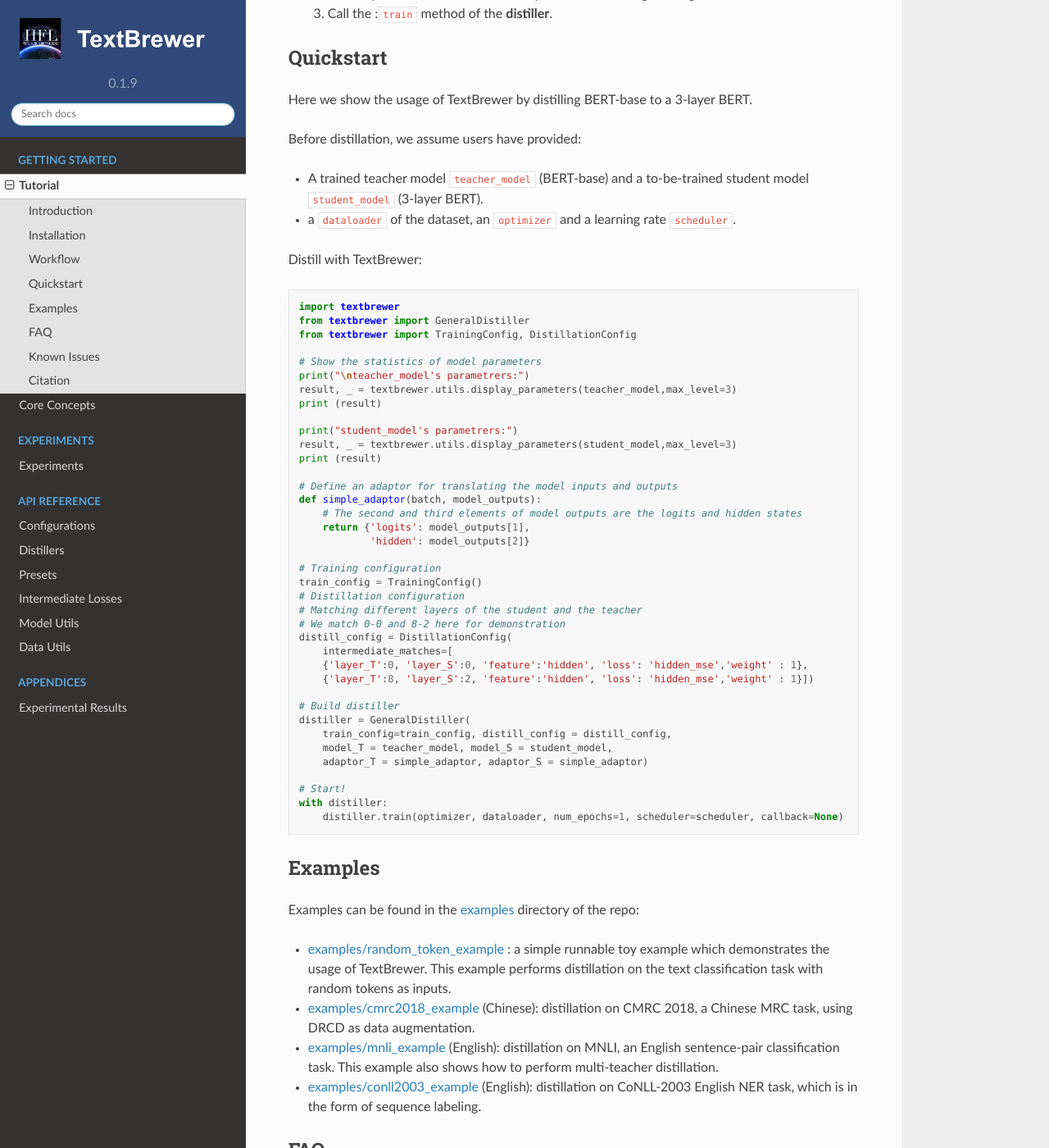
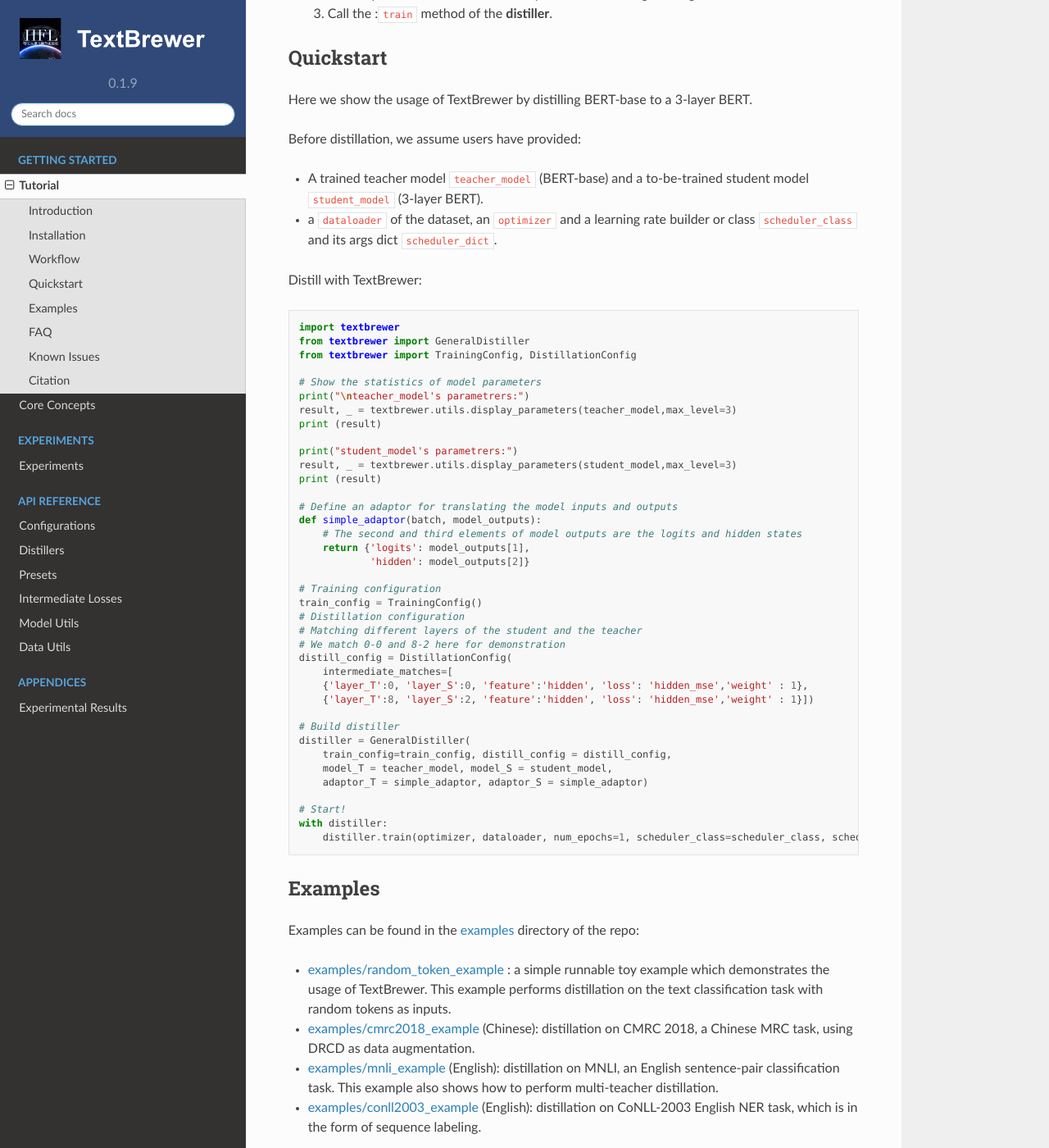
Before and after one commit to airaria/TextBrewer, a Sphinx documentation site: the page built from docs/source/Tutorial.rst, in a window 1280 px wide and 1400 px high, scrolled down 1913 px. Shown: the whole window at 82% size. Built offline with Sphinx 7.4.7 and the Read the Docs theme 2.0.0, drawn with Linux system fonts in a browser that asks for light colours.

Commit message:
update examples

```diff
--- a/docs/source/Tutorial.rst
+++ b/docs/source/Tutorial.rst
@@ -79,7 +79,7 @@
 Before distillation, we assume users have provided:
 
 * A trained teacher model ``teacher_model`` (BERT-base) and a to-be-trained student model ``student_model`` (3-layer BERT).
-* a ``dataloader`` of the dataset, an ``optimizer`` and a learning rate ``scheduler``.
+* a ``dataloader`` of the dataset, an ``optimizer`` and a learning rate builder or class ``scheduler_class`` and its args dict ``scheduler_dict``.
 
 Distill with TextBrewer:
 
@@ -122,7 +122,7 @@
 
   # Start!
   with distiller:
-      distiller.train(optimizer, dataloader, num_epochs=1, scheduler=scheduler, callback=None)
+      distiller.train(optimizer, dataloader, num_epochs=1, scheduler_class=scheduler_class, scheduler_args=scheduler_args, callback=None)
 
 Examples
 ========
```
Also changed, not shown: README.md (+2 -2 lines), README_ZH.md (+2 -2 lines), 2 other files.
